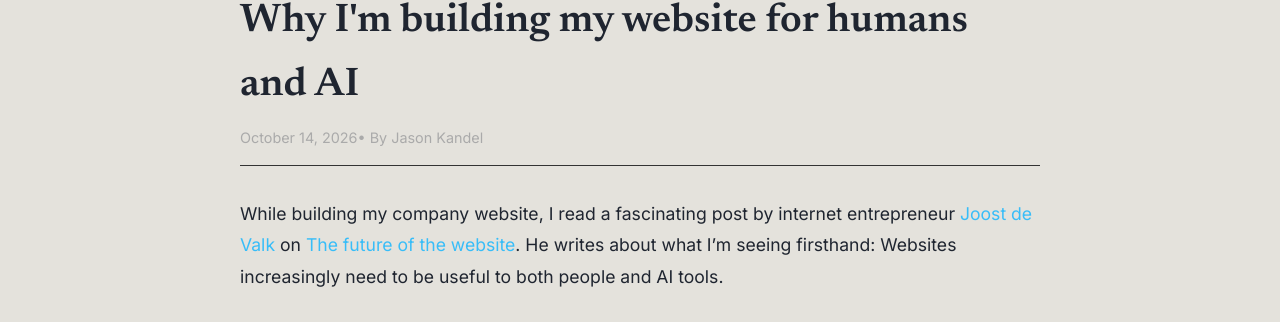
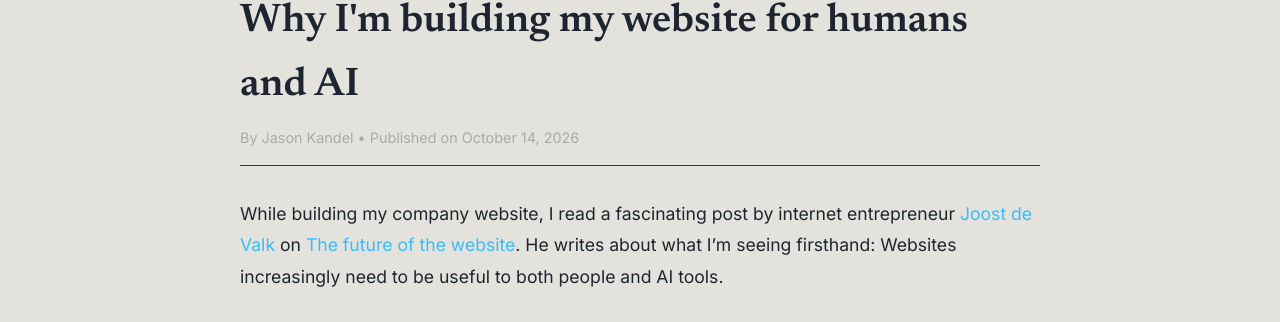
Before and after one commit to jkandel/kandel-website, a Jekyll site: the page built from _posts/2026-10-14-why-im-building-my-website-for-ai-and-humans.md, in a window 1280 px wide. Shown: the part 656-978 px from the top of the page. Built offline with Jekyll 4.4.1, drawn with Linux system fonts in a browser that asks for light colours.

Commit message:
Add published author and dynamic last updated timestamp to post layout

```diff
--- a/_layouts/post.html
+++ b/_layouts/post.html
@@ -41,9 +41,9 @@
 
       <h1 style="margin-top: 0; margin-bottom: 0.5rem; font-size: 2.5rem;">{{ page.title }}</h1>
       <p style="color: #aaa; font-size: 0.9rem; margin-bottom: 2rem; border-bottom: 1px solid #333; padding-bottom: 1rem;">
-        {{ page.date | date: "%B %d, %Y" }}&bull; By Jason Kandel
+        By Jason Kandel &bull; Published on {{ page.date | date: "%B %d, %Y" }}
         {% if page.last_modified_at and page.last_modified_at != page.date %}
-          &bull; <strong>Last Updated: {{ page.last_modified_at | date: "%B %d, %Y" }}</strong>
+          &bull; <strong>Last updated on {{ page.last_modified_at | date: "%B %d, %Y" }}</strong>
         {% endif %}
       </p>
 
```
